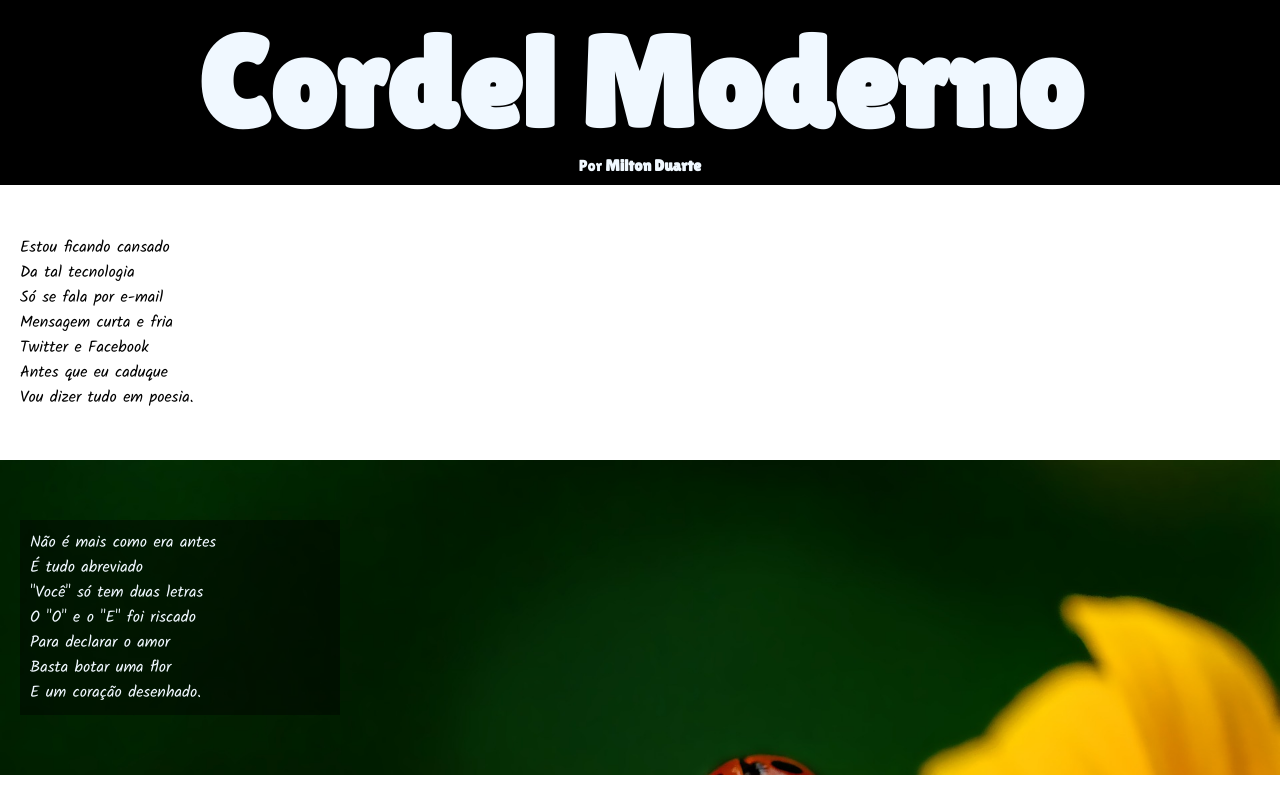
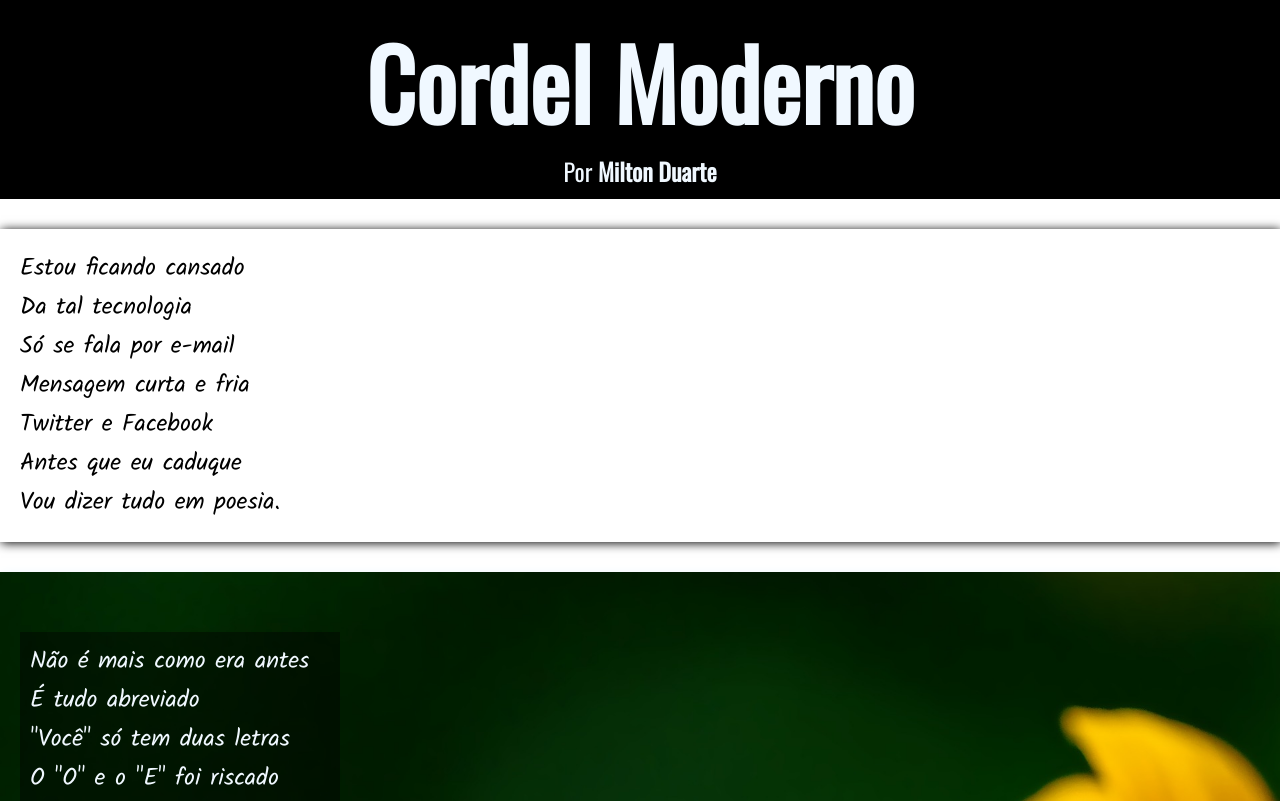
Before and after one commit to KelvinBarros/projeto-cordel, a plain HTML site: page index.html in a window 1280 px wide. Shown: the top 801 px of the page. Drawn offline with nearby package versions, Linux system fonts and the light colour scheme.

Commit message:
ATUALIZAÇÃO DO PROJETO
Trocado fonte do titurlo;
trocado font-size de vh para em

```diff
--- a/cordel.css
+++ b/cordel.css
@@ -2,6 +2,7 @@
     @charset "UTF-8";
     @import url('https://fonts.googleapis.com/css2?family=Lilita+One&display=swap');
     @import url('https://fonts.googleapis.com/css2?family=Kalam&display=swap');
+    @import url('https://fonts.googleapis.com/css2?family=Oswald&display=swap');
 
 *{
     padding: 0px;
@@ -10,8 +11,8 @@
 
 
 header{
-    font-family: 'Lilita One', Arial, Helvetica, sans-serif;
-    font-size: 5vW;
+    font-family: 'Oswald', Arial, Helvetica, sans-serif;
+    font-size: 3em;
     background-color: black;
     color: aliceblue;
     text-align: center;
@@ -25,7 +26,7 @@ header h1{
 
 section{
     font-family: 'Kalam', 'Times New Roman', Times, serif;
-    font-size: 2em;
+    font-size: 3em;
     padding: 20px;
     margin: 30px 0px;
 }
@@ -71,10 +72,12 @@ header a:hover{
 
 
 p{
-    font-size: 2vh;
+    font-size: 0.5em;
 }
 
-
+section{
+    box-shadow: 1px 1px 10px; /*CONSERTAR ISSO HOJE!!!!!!*/
+}
 
 
 
```
